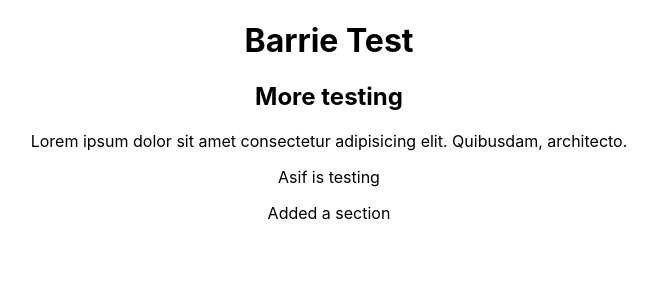
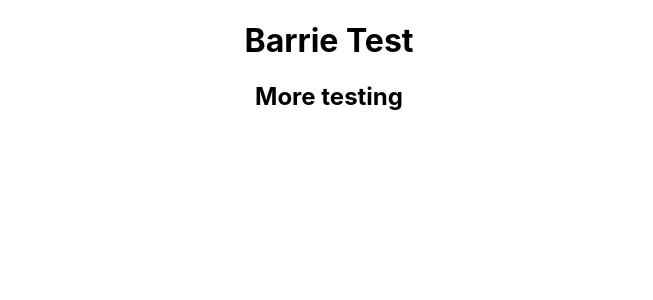
Before and after one commit to barrie-tenal-prachi-asif-project-6/barrie-tenal-prachi-asif-project-6, a React (Create React App) app: page / in a window 1280 px wide. Shown: the top 300 px of the page, without its empty margins (311-964 px from the left). Built offline with nearby package versions, Linux system fonts and the light colour scheme.

Commit message:
removed sections

```diff
--- a/src/App.js
+++ b/src/App.js
@@ -7,13 +7,6 @@ class App extends Component {
       <div className="App">
         <h1>Barrie Test</h1>
         <h2>More testing</h2>
-        <section className="prachiTestObj">
-          <p>Lorem ipsum dolor sit amet consectetur adipisicing elit. Quibusdam, architecto.</p>
-        </section>
-        <p>Asif is testing</p>
-        <section className="testSection">
-          <p>Added a section</p>
-        </section>
       </div>
     );
   }
```
